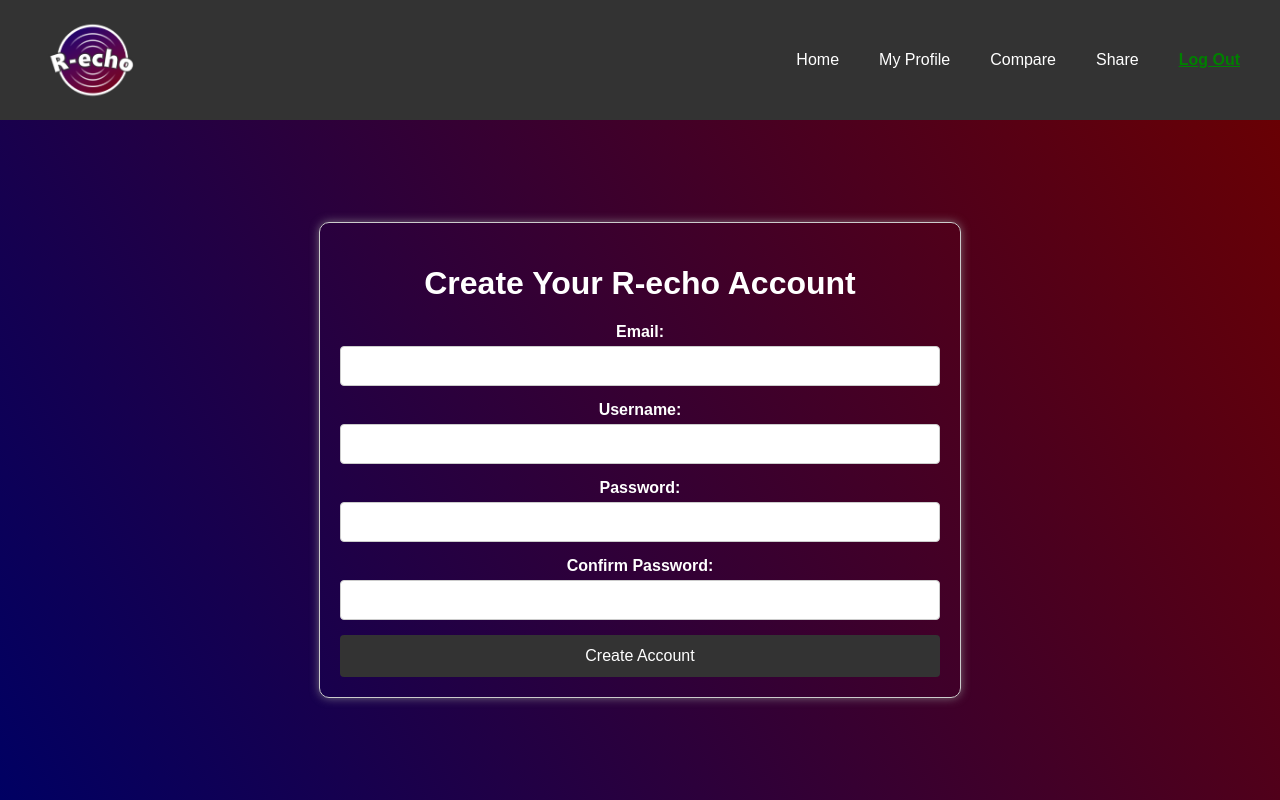
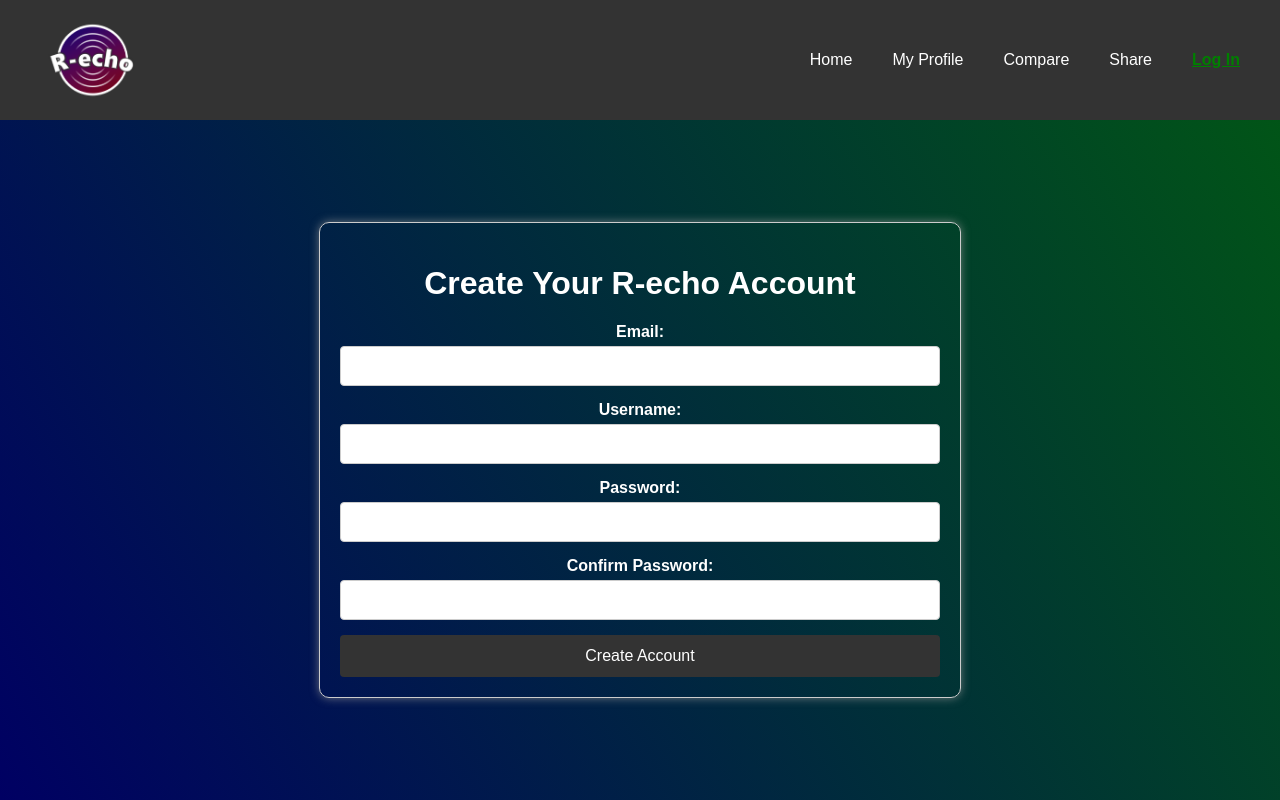
Before and after one commit to Milooooo20/CITS3403_Project-Group76, a Flask app: page /create_account in a window 1280 px wide. Run offline with Flask 3, Linux system fonts and the light colour scheme.

Commit message:
Fixed navigation bar so that either 'Log In' or 'Log Out' appears correctly.

```diff
--- a/local setup/app/routes.py
+++ b/local setup/app/routes.py
@@ -13,7 +13,7 @@
 def register_routes(app):
     @app.route('/')
     def home():
-        return render_template('home.html')
+        return render_template('home.html', user=current_user)
 
     @app.route('/compare')
     @login_required
--- a/local setup/app/static/css/nav_bar.css
+++ b/local setup/app/static/css/nav_bar.css
@@ -1,7 +1,7 @@
 body {
     margin: 0;
     font-family: Arial, sans-serif;
-    background-image: linear-gradient(60deg, rgb(0, 0, 99), rgb(109, 0, 0));
+    background-image: linear-gradient(60deg, rgb(0, 0, 99), rgb(1, 88, 20));
     background-attachment: fixed;
     text-align: center;
     color: white
--- a/local setup/app/templates/create_account.html
+++ b/local setup/app/templates/create_account.html
@@ -94,7 +94,7 @@
             <a href="{{ url_for('profile') }}">My Profile</a>
             <a href="{{ url_for('compare') }}">Compare</a>
             <a href="{{ url_for('share') }}">Share</a>
-            <a href="{{ url_for('logout') }}" class="active">Log Out</a>
+            <a href="{{ url_for('logout') }}" class="active">Log In</a>
         </div>
     </div>
     <div class="box">
--- a/local setup/app/templates/sign_in.html
+++ b/local setup/app/templates/sign_in.html
@@ -69,7 +69,7 @@
             <a href="{{ url_for('profile') }}">My Profile</a>
             <a href="{{ url_for('compare') }}">Compare</a>
             <a href="{{ url_for('share') }}">Share</a>
-            <a href="{{ url_for('logout') }}" class="active">Log Out</a>
+            <a href="{{ url_for('logout') }}" class="active">Log In</a>
         </div>
     </div>
 
```
Also changed, not shown: local setup/app/templates/home.html (+10 -0 lines).
